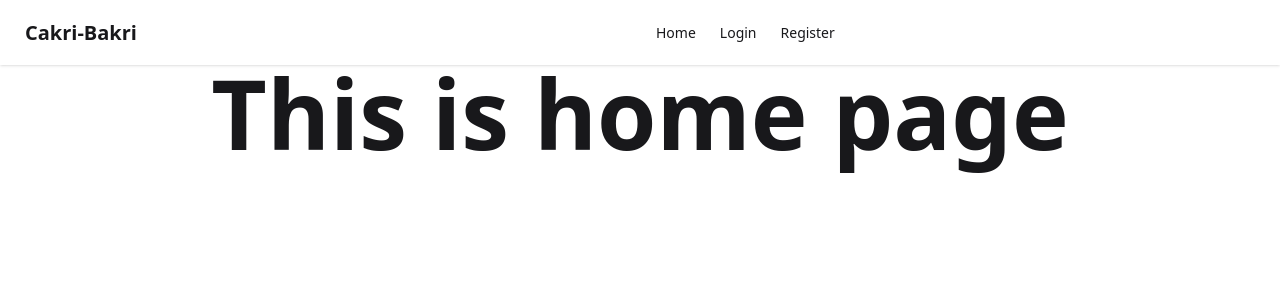
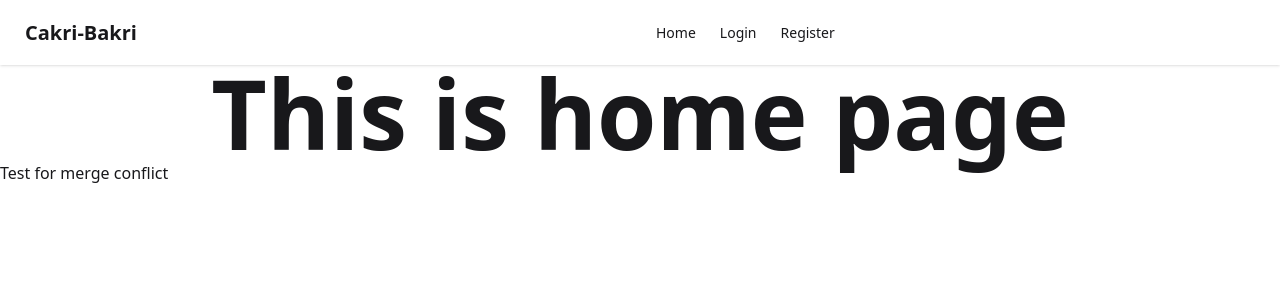
Before and after one commit to Motiur-Rahman-Dhrubo/Cakri-Bakri, a React (Vite) app in the folder client/: page / in a window 1280 px wide. Shown: the top 300 px of the page. Built offline with nearby package versions, Linux system fonts and the light colour scheme; no server answers.

Commit message:
work with merge conflict

```diff
--- a/client/src/pages/Home/Home.jsx
+++ b/client/src/pages/Home/Home.jsx
@@ -4,6 +4,7 @@ const Home = () => {
   return (
     <div>
       <h1 className="text-center font-bold text-8xl">This is home page </h1>
+      <p>Test for merge conflict</p>
     </div>
   );
 };
```
